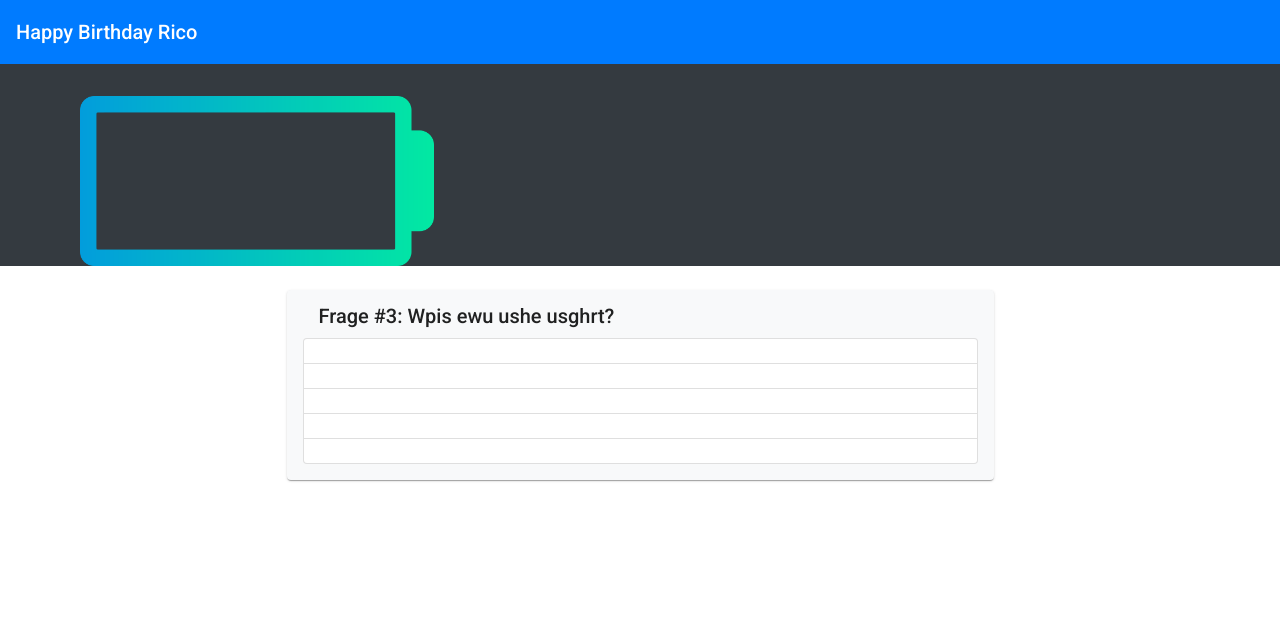
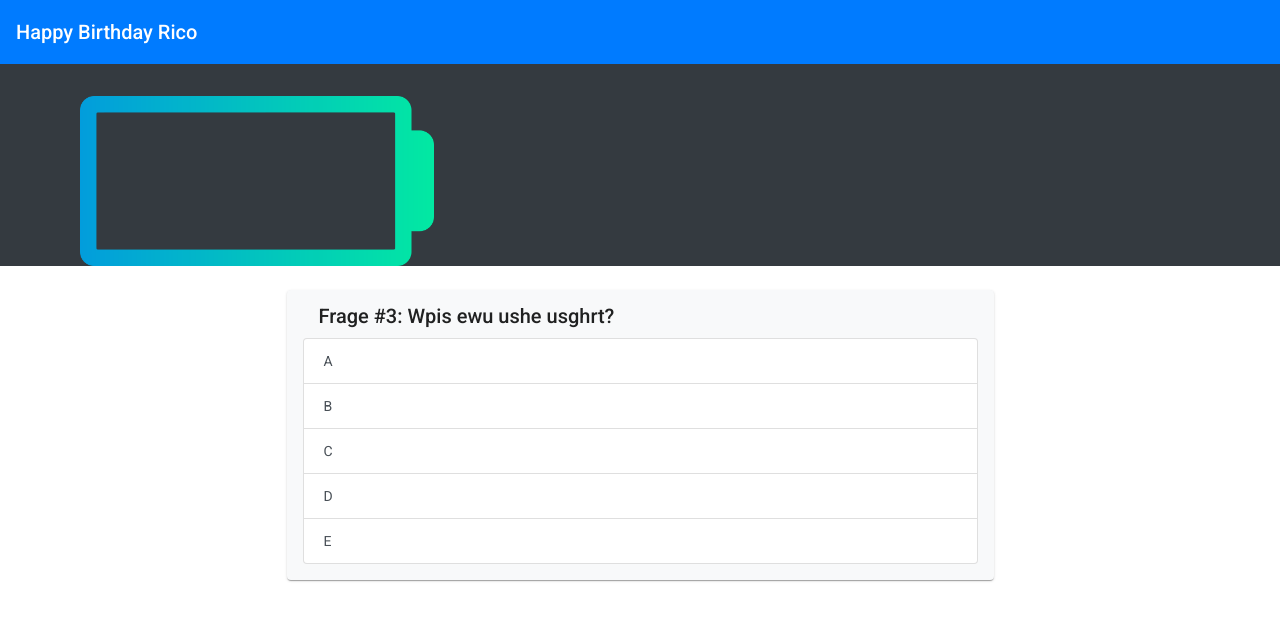
Before and after one commit to RoDoerIng/BirthdayApp, an Angular app: page /question3 in a window 1280 px wide. Shown: the top 620 px of the page. Built offline with nearby package versions, Linux system fonts and the light colour scheme.

Commit message:
For testing only

```diff
--- a/src/app/question3/question3.component.html
+++ b/src/app/question3/question3.component.html
@@ -6,11 +6,11 @@
   </mat-card-header>
   <mat-card-content>
     <div class="list-group">
-      <button (click)="goToQuestion4()" type="button" class="list-group-item list-group-item-action"></button>
-      <button (click)="goToQuestion4()" type="button" class="list-group-item list-group-item-action"></button>
-      <button (click)="goToQuestion4()" type="button" class="list-group-item list-group-item-action"></button>
-      <button (click)="goToQuestion4()" type="button" class="list-group-item list-group-item-action"></button>
-      <button (click)="goToQuestion4()" type="button" class="list-group-item list-group-item-action"></button>
+      <button (click)="goToQuestion4()" type="button" class="list-group-item list-group-item-action">A</button>
+      <button (click)="goToQuestion4()" type="button" class="list-group-item list-group-item-action">B</button>
+      <button (click)="goToQuestion4()" type="button" class="list-group-item list-group-item-action">C</button>
+      <button (click)="goToQuestion4()" type="button" class="list-group-item list-group-item-action">D</button>
+      <button (click)="goToQuestion4()" type="button" class="list-group-item list-group-item-action">E</button>
     </div>
   </mat-card-content>
 </mat-card>
--- a/src/app/question3/question3.component.ts
+++ b/src/app/question3/question3.component.ts
@@ -16,6 +16,6 @@ export class Question3Component implements OnInit {
 
   goToQuestion4(){
     this.batteryService.decreaseBatteryLevel(30)
-    this.router.navigateByUrl('/question4');
+    this.router.navigateByUrl('/gift');
   }
 }
```
